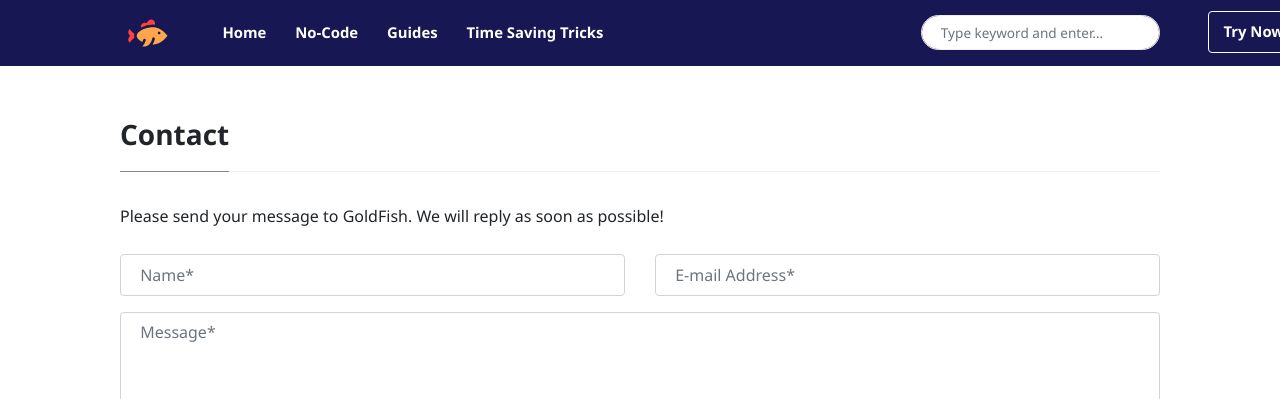
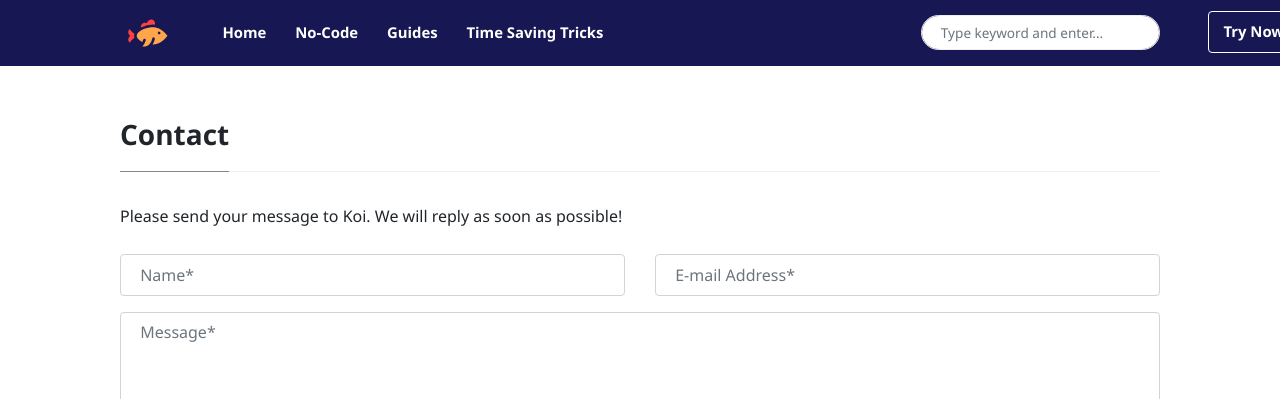
Before and after one commit to tykoii/blog, a Jekyll site: the page built from _pages/contact.md, in a window 1280 px wide. Shown: the top 399 px of the page. Built offline with Jekyll 4.4.1, drawn with Linux system fonts in a browser that asks for light colours; nearby versions of some CDN libraries.

Commit message:
Update _config.yml
change the site name from "Goldfish" to "Koi"

```diff
--- a/_config.yml
+++ b/_config.yml
@@ -1,6 +1,6 @@
 # Site
-name: 'GoldFish'
-description: GoldFish keep track of what's on the web. Try today.
+name: 'Koi'
+description: Koi keep track of what's on the web. Try today.
 logo: 'assets/images/goldfish.svg'
 favicon: 'assets/images/goldfish.svg'
 baseurl: ''
```
